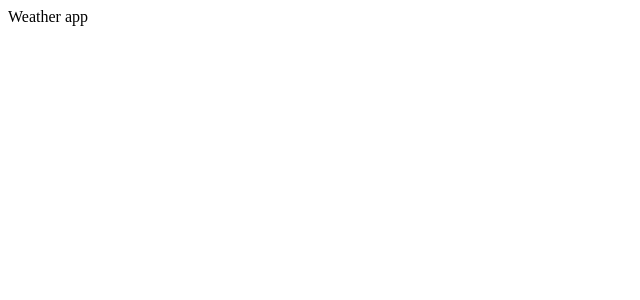
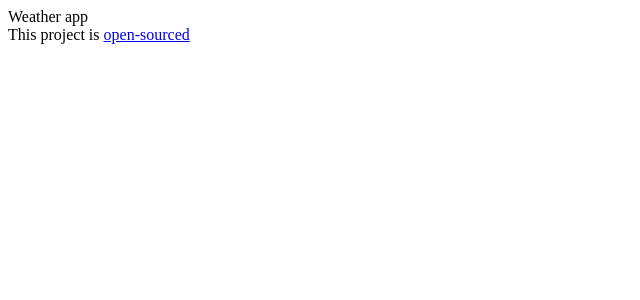
Before and after one commit to rusikstayhome/react-weather-app, a React (Create React App) app: page / in a window 1280 px wide. Shown: the top 300 px of the page, without its empty margins (0-640 px from the left). Built offline with nearby package versions, Linux system fonts and the light colour scheme.

Commit message:
added GitHud repo url

```diff
--- a/src/App.js
+++ b/src/App.js
@@ -3,7 +3,11 @@
 export default function App() {
   return (
     <div className="App">
-    Weather app
+      Weather app
+      <footer>
+        This project is {' '}
+        <a href='https://github.com/svrmoar/weather-app-react' target='_blank' rel="noreferrer">open-sourced</a>
+      </footer>
     </div>
   );
 }
```
